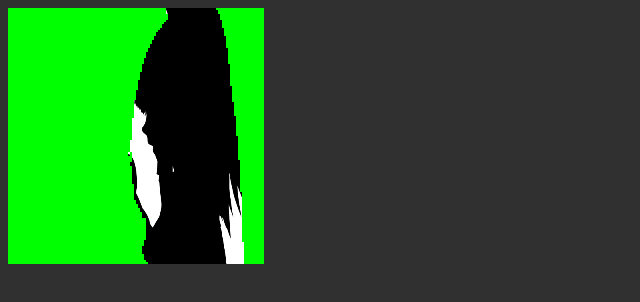
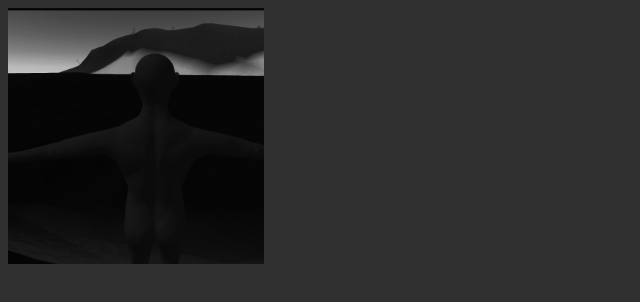
Before and after one commit to Bikram-Kumar/Imaze, a plain HTML site: page index.html in a window 1280 px wide. Shown: the whole page, without its empty margins (0-640 px from the left). Drawn offline with Linux system fonts and the light colour scheme.

Commit message:
added color to grayscale

```diff
--- a/index.html
+++ b/index.html
@@ -8,7 +8,7 @@
     <title>Imaze</title>
 </head>
 <body>
-    <img src="assets/images/image.png" />
+    <img src="assets/images/Screenshot (7).png" />
     <canvas width="256" height="256" id="cnvs"></canvas>
 
     <script src="modules/Vector2.js" type="module"></script>
--- a/main.js
+++ b/main.js
@@ -1,5 +1,6 @@
 import {Vector2} from "./modules/Vector2.js"
 import {MazeManager} from "./modules/MazeManager.js"
+import { ImageHandler } from "./modules/ImageHandler.js";
 
 window.onload = main;
 
@@ -10,7 +11,7 @@ function main() {
 
 
     var canvasDim = new Vector2(256, 256);
-    var mazeDim = new Vector2(128, 128);
+    var mazeDim = new Vector2(16, 16);
 
     var canvas = document.getElementById("cnvs");
     var ctx = canvas.getContext("2d");
@@ -21,34 +22,25 @@ function main() {
     var imgData = ctx.getImageData(0, 0, canvasDim.x, canvasDim.y);
 
 
-    var mask = new Array(mazeDim.x*mazeDim.y);
 
     var factor = canvasDim.x / mazeDim.x;
 
-    for (let i = 0; i < mask.length; i++) {
-        if (imgData.data[4*i*factor] > 127) {
-            mask[i] =  true;
-        } else {
-            mask[i] =  false;
 
-        }
-    }
+    var mask = ImageHandler.getImageMask(ImageHandler.getImageData(image, mazeDim));
 
-
+    imgData = ImageHandler.turnGrayscale(imgData);
     ctx.putImageData(imgData, 0, 0);
 
     var mazeManager = new MazeManager(mazeDim, mask);
-    console.log(imgData);
-    console.log(mazeManager.mask);
 
-    ctx.fillStyle = "#00ff00";
-    for (let i = 0; i < mask.length; i++) {
-        if (mask[i]) {
-            let x = (i % mazeDim.x) * factor;
-            let y = Math.floor(i / mazeDim.x) * factor;
-            ctx.fillRect(x, y, factor, factor);
-        }
-    }
+    // ctx.fillStyle = "#ffffff";
+    // for (let i = 0; i < mask.length; i++) {
+    //     if (mask[i]) {
+    //         let x = (i % mazeDim.x) * factor;
+    //         let y = Math.floor(i / mazeDim.x) * factor;
+    //         ctx.fillRect(x, y, factor, factor);
+    //     }
+    // }
 
 }
 
--- a/modules/ImageHandler.js
+++ b/modules/ImageHandler.js
@@ -1,8 +1,63 @@
 export class ImageHandler {
 
-    constructor () {
+    static ctx = undefined;
+
+
+    static getImageData(image, size) {
+        if (this.ctx == undefined) {
+            this.ctx = document.createElement("canvas").getContext("2d");
+        }
+
+        this.ctx.canvas.width = size.x;
+        this.ctx.canvas.height = size.y;
+
+        this.ctx.drawImage(image, 0, 0, size.x, size.y);
+        return (this.ctx.getImageData(0, 0, size.x, size.y));
 
     }
 
 
+    static turnGrayscale(imageData) {
+        var gdata = new ImageData(imageData.width, imageData.height);
+
+        for (let i = 0; i < imageData.data.length; i+=4) {
+            gdata.data[i] = (0.2126 * this.srgbToLinear(imageData.data[i])) +
+                (0.7152 * this.srgbToLinear(imageData.data[i+1])) +
+                (0.0722 * this.srgbToLinear(imageData.data[i+2]));
+
+            gdata.data[i+1] = gdata.data[i];
+            gdata.data[i+2] = gdata.data[i];
+            gdata.data[i+3] = 255;
+        }
+
+        return gdata;
+
+    }
+
+
+    static getImageMask(imageData) {
+
+        var mask = new Array(imageData.data.length / 4);
+
+
+        for (let i = 0; i < mask.length; i++) {
+            if (imageData.data[4*i] > 127) {
+                mask[i] =  true;
+            } else {
+                mask[i] =  false;
+
+            }
+        }
+
+        return mask;
+
+    }
+
+    static srgbToLinear(channel) {
+        channel /= 255;
+        if (channel <= 0.04045) return (255 * channel / 12.92);
+        return (255 * Math.pow((channel + 0.055) / 1.055, 2.4));
+    }
+
+
 }
```
Also changed, not shown: assets/images/Screenshot (7).png (added).
